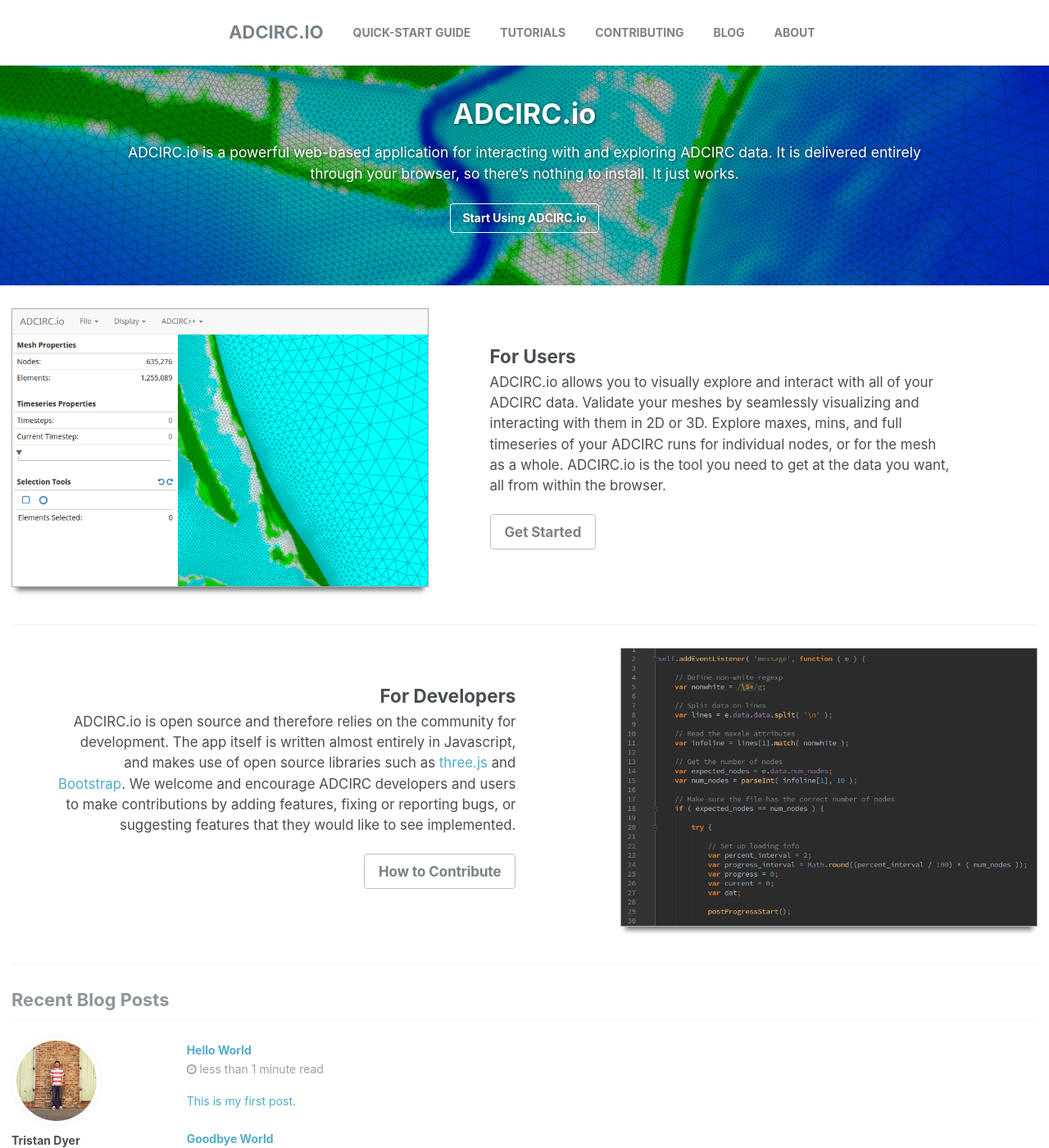
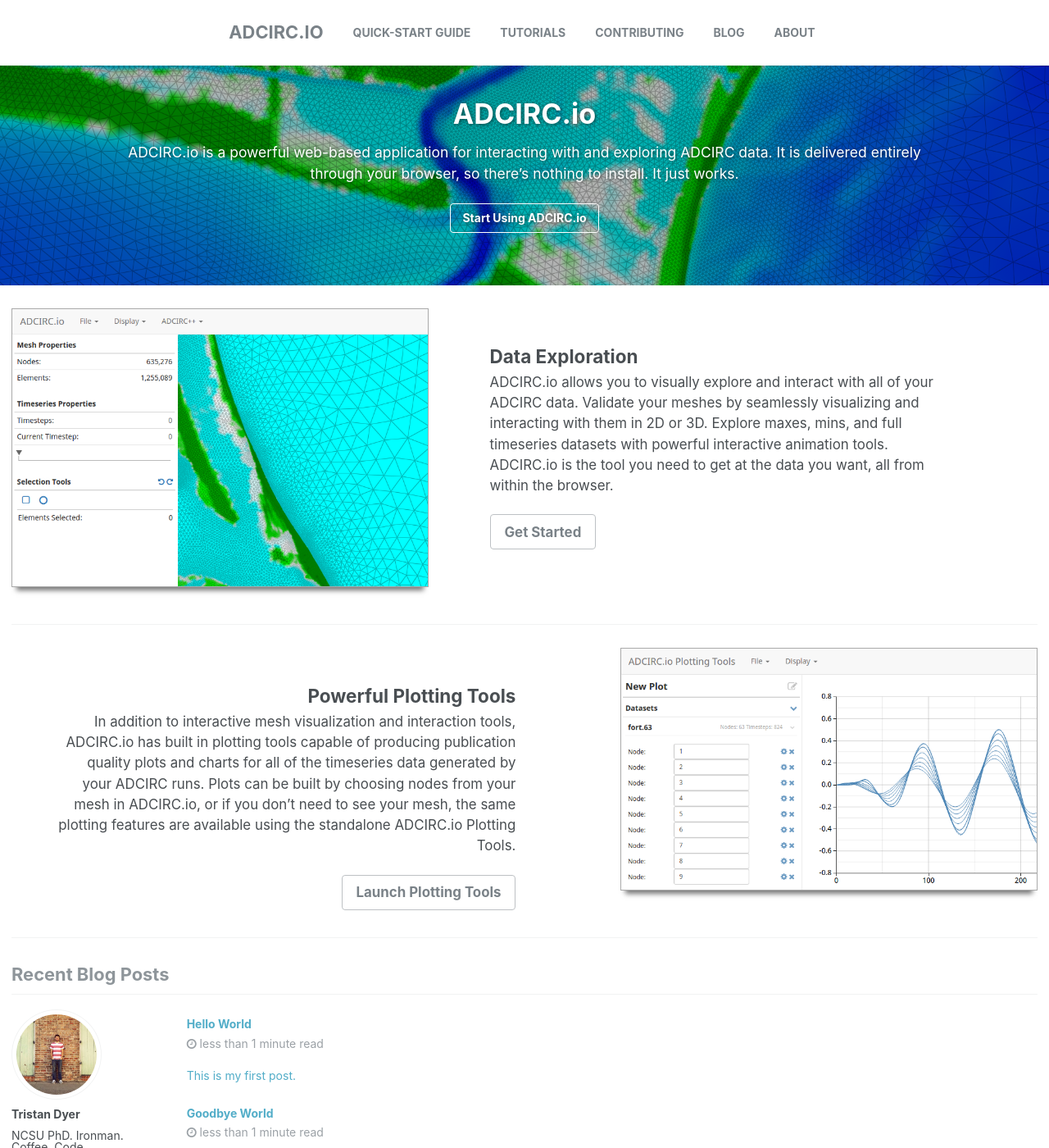
Before and after one commit to adcirc-io/blog.adcirc.io, a Jekyll site: the page built from index.html, in a window 1280 px wide and 1400 px high. Shown: the whole window at 82% size. Built offline with Jekyll 4.4.1, drawn with Linux system fonts in a browser that asks for light colours; the list of posts is cut into pages by our own code.

Commit message:
Some minor updates

```diff
--- a/_config.yml
+++ b/_config.yml
@@ -10,10 +10,10 @@
 title                    : "ADCIRC.io"
 title_separator          : "-"
 name                     : "Tristan Dyer"
-description              : "An amazing website."
-url                      : # the base hostname & protocol for your site e.g. "https://mmistakes.github.io"
+description              : "Powerful web-based ADCIRC data visualization tools"
+url                      : "http://adcirc.io"
 baseurl                  : # the subpath of your site, e.g. "/blog"
-gh_repo                  :
+gh_repo                  : "https://github.com/adcirc-io"
 teaser                   : # filename of teaser fallback teaser image placed in /images/, .e.g. "500x300.png"
 # breadcrumbs            : false # true, false (default)
 words_per_minute         : 200
--- a/index.html
+++ b/index.html
@@ -10,29 +10,29 @@
     cta_url: "http://adcirc.io"
 excerpt: "ADCIRC.io is a powerful web-based application for interacting with and exploring ADCIRC data. It is delivered entirely through your browser, so there's nothing to install. It just works."
 
-adcircusers:
+data_exploration:
     - image_path: splash1.png
       alt: "Cool ADCIRC Image #1"
-      title: "For Users"
-      excerpt: 'ADCIRC.io allows you to visually explore and interact with all of your ADCIRC data. Validate your meshes by seamlessly visualizing and interacting with them in 2D or 3D. Explore maxes, mins, and full timeseries of your ADCIRC runs for individual nodes, or for the mesh as a whole. ADCIRC.io is the tool you need to get at the data you want, all from within the browser.'
-      url: "/about/"
+      title: "Data Exploration"
+      excerpt: "ADCIRC.io allows you to visually explore and interact with all of your ADCIRC data. Validate your meshes by seamlessly visualizing and interacting with them in 2D or 3D. Explore maxes, mins, and full timeseries datasets with powerful interactive animation tools. ADCIRC.io is the tool you need to get at the data you want, all from within the browser."
+      url: "/docs/quick-start-guide/"
       btn_label: "Get Started"
       btn_class: "btn--inverse"
 
-adcircdevelopers:
-    - image_path: splash2.png
-      alt: "Cool ADCIRC Image #1"
-      title: "For Developers"
-      excerpt: 'ADCIRC.io is open source and therefore relies on the community for development. The app itself is written almost entirely in Javascript, and makes use of open source libraries such as [three.js](http://threejs.org/) and [Bootstrap](http://getbootstrap.com/). We welcome and encourage ADCIRC developers and users to make contributions by adding features, fixing or reporting bugs, or suggesting features that they would like to see implemented.'
+plotting_tools:
+    - image_path: splash3.png
+      alt: "Cool ADCIRC Image #2"
+      title: "Powerful Plotting Tools"
+      excerpt: "In addition to interactive mesh visualization and interaction tools, ADCIRC.io has built in plotting tools capable of producing publication quality plots and charts for all of the timeseries data generated by your ADCIRC runs. Plots can be built by choosing nodes from your mesh in ADCIRC.io, or if you don't need to see your mesh, the same plotting features are available using the standalone ADCIRC.io Plotting Tools."
       url: "/about/"
-      btn_label: "How to Contribute"
+      btn_label: "Launch Plotting Tools"
       btn_class: "btn--inverse"
 ---
 
 {% include base_path %}
 
-{% include feature_row id="adcircusers" type="left" %}
-{% include feature_row id="adcircdevelopers" type="right" %}
+{% include feature_row id="data_exploration" type="left" %}
+{% include feature_row id="plotting_tools" type="right" %}
 
 
 <h1 class="archive__title">Recent Blog Posts</h1>
```
Also changed, not shown: images/splash3.png (added), 4 other files.
